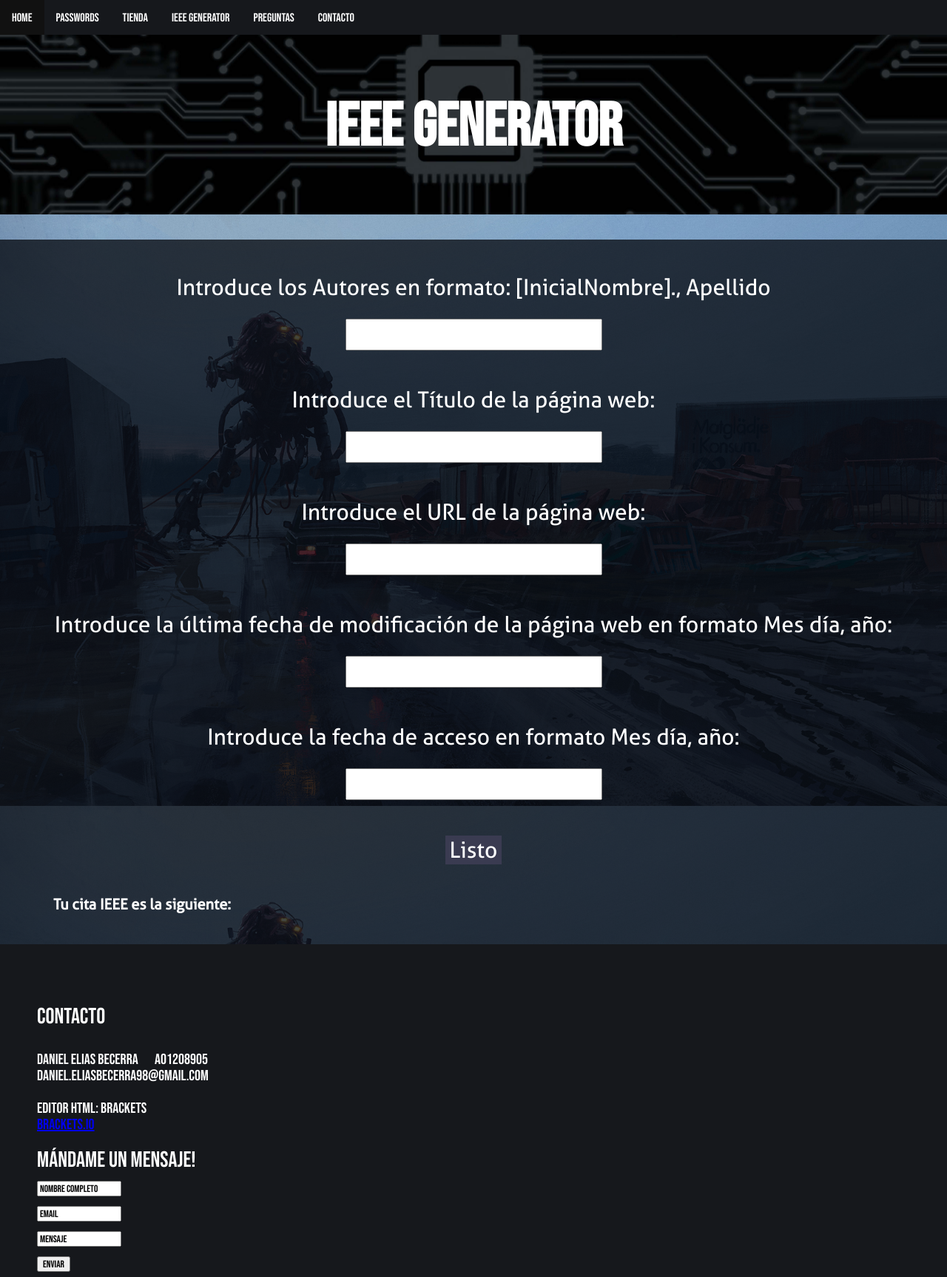
After one commit to DanElias/DAW-BD, a PHP site: page /reference.html in a window 1280 px wide. The commit adds this page. Shown: the whole page at 74% size. Run offline with PHP 8.4, Linux system fonts and the light colour scheme.

Commit message:
Subir IEEE Generator

```diff
--- a/Lab5_A01208905/main.css
+++ b/Lab5_A01208905/main.css
@@ -103,7 +103,7 @@ h6{
     opacity: 0;
 }
 
-#textfield, #textfield2{
+.textfield{
     font-size: 30px;
     font-family: aller;
     margin: auto;
@@ -125,7 +125,7 @@ h6{
     display: block;
 }
 
-#labelmistake{
+#labelmistake, .labelmistake{
     font-size: 30px;
     margin: auto;
     text-align: center;
@@ -136,7 +136,7 @@ h6{
     color: indianred;
 }
 
-#labelcorrect{
+#labelcorrect,.labelcorrect{
     font-size: 30px;
     margin: auto;
     text-align: center;
@@ -159,7 +159,7 @@ h6{
 }
 
 
-#botonsubmit{
+.mybuttons{
     font-family: aller;
     font-size: 30px;
     margin: auto;
@@ -346,3 +346,7 @@ input{
 #validar1, #validar2, #validar3{
     color:limegreen;
 }
+
+#cita{
+    font-size: 20px;
+}
--- /dev/null
+++ b/Lab5_A01208905/reference.html
@@ -0,0 +1,182 @@
+<!DOCTYPE html>
+<html lang="es">
+    <meta charset="UTF-8">
+
+    <title>IEEE Generator</title>
+
+    <head>
+        <script type="text/javascript" src="script.js"></script>
+        <link href="main.css" rel="stylesheet" type="text/css">
+    </head>
+
+    <body>
+
+        <nav>
+            <ul>
+                <li><a class="active" href="index.html">Home</a></li>
+                <li><a href="passwords.html">Passwords</a></li>
+                <li><a href="tienda.html">Tienda</a></li>
+                <li><a href="reference.html">IEEE Generator</a></li>
+                <li><a href="index.html#preguntas">Preguntas</a></li>
+                <li><a href="#contacto">Contacto</a></li>
+            </ul>
+        </nav>
+
+        <header id="passwords_header">
+            <section>
+                <h3>IEEE Generator</h3>
+            </section>
+        </header>
+
+        <section class="parallax2" id="passwords_body">
+            <h6>-</h6>
+            <article class="information">
+            <h6>-</h6>
+
+                <table class="third_table">
+                     <tr>
+                        <td class="table_text"><strong></strong><br>
+
+                             <form method="post">
+                                    <label class="basiclabel">Introduce los Autores en formato: [InicialNombre]., Apellido</label><br>
+                                    <input class="textfield" id="textfield1" type="text" name="autores" value="">
+                                    <label class="labelmistake" id="labelmistake1"></label><br>
+                                    <br>
+                                    <label class="basiclabel">Introduce el Título de la página web:</label><br>
+                                    <input class="textfield" id="textfield2" type="text" name="titulo" value="">
+                                    <label class="labelmistake" id="labelmistake2"></label><br>
+                                    <br>
+                                    <label class="basiclabel">Introduce el URL de la página web:</label><br>
+                                    <input class="textfield" id="textfield3" type="textarea" name="titulo" value="">
+                                    <label class="labelmistake"id="labelmistake3"></label><br>
+                                    <br>
+                                    <label class="basiclabel">Introduce la última fecha de modificación de la página web en formato Mes día, año:</label><br>
+                                    <input class="textfield" id="textfield4" type="text" name="fecha" value="">
+                                    <label class="labelmistake" id="labelmistake4"></label><br>
+                                    <br>
+                                    <label class="basiclabel">Introduce la fecha de acceso en formato Mes día, año: </label><br>
+                                    <input class="textfield" id="textfield5" type="text" name="fecha" value="">
+                                    <label class="labelmistake" id="labelmistake5"></label><br>
+                                    <br>
+                            </form>
+                            <button id="botonsubmit" class="mybuttons">Listo</button>
+
+                        </td>
+                    </tr>
+
+                    <tr>
+                        <td class="table_text"><strong>Tu cita IEEE es la siguiente:</strong><br>
+                            <p id="cita"></p>
+                        </td>
+                    </tr>
+
+                 </table>
+            </article>
+        </section>
+
+        <aside></aside>
+
+        <footer id="contacto">
+            <p>Contacto</p>
+            <p style="font-size: 20px">Daniel Elias Becerra &nbsp; &nbsp; &nbsp;  A01208905 <br> daniel.eliasbecerra98@gmail.com<br><br>
+                Editor HTML: Brackets <br> <a href="http://brackets.io/">brackets.io</a> </p>
+
+            <form action="enviar_mensaje">
+                Mándame un mensaje!<br>
+                <input type="text" name="name" value="Nombre completo">
+                <br>
+                <input type="text" name="email" value="Email">
+                <br>
+                <input type="text" name="email" value="Mensaje">
+                <br>
+                <input type="submit" value="Enviar">
+            </form>
+        </footer>
+
+    </body>
+
+     <script type="text/javascript">
+        var error=0;
+        document.getElementById("textfield1").oninput=validar;
+        document.getElementById("textfield2").oninput=validar;
+        document.getElementById("textfield3").oninput=validar;
+        document.getElementById("textfield4").oninput=validar;
+        document.getElementById("textfield5").oninput=validar;
+        document.getElementById("botonsubmit").onclick=valfin;
+
+        function validar(){
+            if(document.getElementById("textfield1").value!=""){
+                document.getElementById("labelmistake1").innerHTML=" ";
+                error=0;
+            }
+
+             if(document.getElementById("textfield2").value!=""){
+                document.getElementById("labelmistake2").innerHTML=" ";
+                error=0;
+            }
+
+             if(document.getElementById("textfield3").value!=""){
+                document.getElementById("labelmistake3").innerHTML=" ";
+                error=0;
+            }
+
+             if(document.getElementById("textfield4").value!=""){
+                document.getElementById("labelmistake4").innerHTML=" ";
+                error=0;
+            }
+
+             if(document.getElementById("textfield5").value!=""){
+                document.getElementById("labelmistake5").innerHTML=" ";
+                error=0;
+            }
+
+        }
+
+        function valfin(){
+            var autores;
+            var titulo;
+            var url;
+            var fecha1;
+            var fecha2;
+            autores=document.getElementById("textfield1").value;
+            titulo=document.getElementById("textfield2").value;
+            url=document.getElementById("textfield3").value;
+            fecha1=document.getElementById("textfield4").value;
+            fecha2=document.getElementById("textfield5").value;
+
+            if(document.getElementById("textfield1").value==""){
+                document.getElementById("labelmistake1").innerHTML="<br>Falta poner el Autor(es), si no sabe quiénes son poner: Anónimo"
+                error=1;
+            }
+
+            if(document.getElementById("textfield2").value==""){
+                document.getElementById("labelmistake2").innerHTML="<br>Falta poner el Título, si no tiene poner: Sin Título"
+                error=1;
+            }
+
+            if(document.getElementById("textfield3").value==""){
+                document.getElementById("labelmistake3").innerHTML="<br>Falta poner el URL, es necesario"
+                error=1;
+            }
+
+            if(document.getElementById("textfield4").value==""){
+                document.getElementById("labelmistake4").innerHTML="<br>Falta poner la última fecha de modificación, si no tiene poner: s.f."
+                error=1;
+            }
+
+            if(document.getElementById("textfield5").value==""){
+                document.getElementById("labelmistake5").innerHTML="<br>Falta poner la fecha de consulta, es necesario"
+                error=1;
+            }
+
+            if(error!=1){
+                document.getElementById("cita").innerHTML=autores+"  &quot;"+titulo+"&quot; Internet:"+url+", "+fecha1+" ["+fecha2+"]. ";
+            }
+            else{
+                document.getElementById("cita").innerHTML="Existen errores en el llenado de los campos. Favor de corregirlos. <br> Si ya corrigió los errores, favor de presionar el botón Listo nuevamente."
+            }
+
+         }
+
+    </script>
+</html>
```
Also changed, not shown: Lab5_A01208905/index.html (+9 -18 lines), Lab5_A01208905/passwords.html (+5 -7 lines), Lab5_A01208905/tienda.html (+3 -5 lines).
